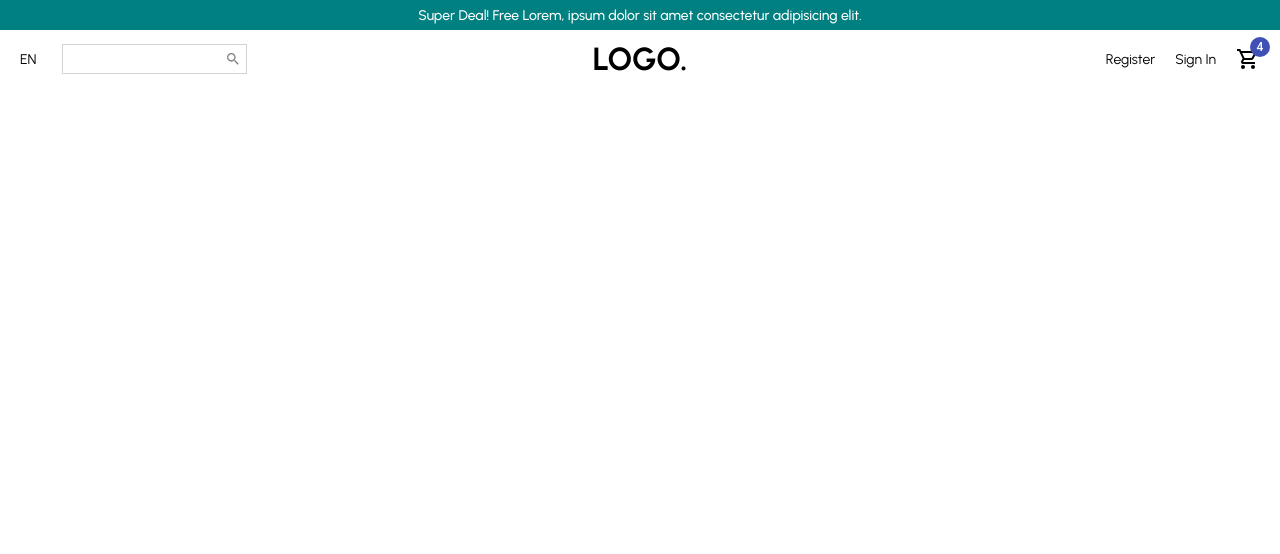
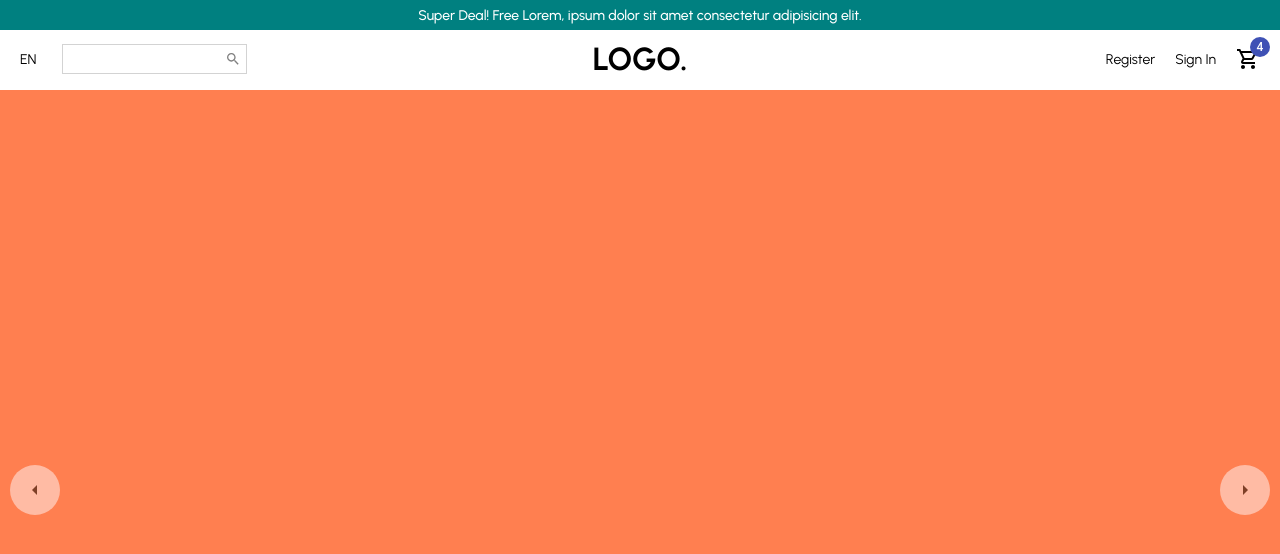
Before and after one commit to leomunizq/Ecommerce-React-App, a React (Create React App) app: page / in a window 1280 px wide. Shown: the top 554 px of the page. Built offline with nearby package versions, Linux system fonts and the light colour scheme.

Commit message:
Slider srrows.

```diff
--- a/src/components/Slider.jsx
+++ b/src/components/Slider.jsx
@@ -3,21 +3,37 @@
 
 const Container = styled.div`
   width: 100%;
-  height: 100hv;
+  height: 100vh;
   display: flex;
+  background-color: coral;
+  position: relative;
 `
-const ArrowLeftOutlined = styled.div`
+const Arrow = styled.div`
   width: 50px;
   height: 50px;
   background-color: #fff7f7;
   border-radius: 50%;
+  display: flex;
+  align-items: center;
+  justify-content: center;
+  position: absolute;
+  top: 0;
+  bottom: 0;
+  left: ${props => props.direction === 'left' && '10px'};
+  right: ${props => props.direction === 'right' && '10px'};
+  cursor: pointer;
+  margin: auto;
+  opacity: 0.5;
 `
 
 const Slider = () => {
   return (
     <Container>
-      <Arrow>
+      <Arrow direction="left">
         <ArrowLeftOutlined />
+      </Arrow>
+      <Arrow direction="right">
+        <ArrowRightOutlined />
       </Arrow>
     </Container>
   )
--- a/src/pages/Home.jsx
+++ b/src/pages/Home.jsx
@@ -1,12 +1,14 @@
 import React from 'react'
 import Announcement from '../components/Announcement'
 import Navbar from '../components/Navbar'
+import Slider from '../components/Slider'
 
 function Home() {
   return (
     <div>
       <Announcement />
       <Navbar />
+      <Slider />
     </div>
   )
 }
```
